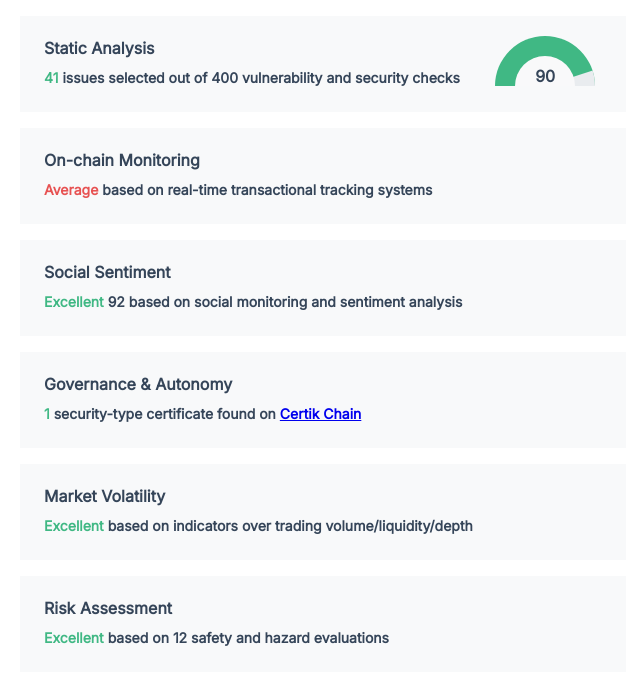
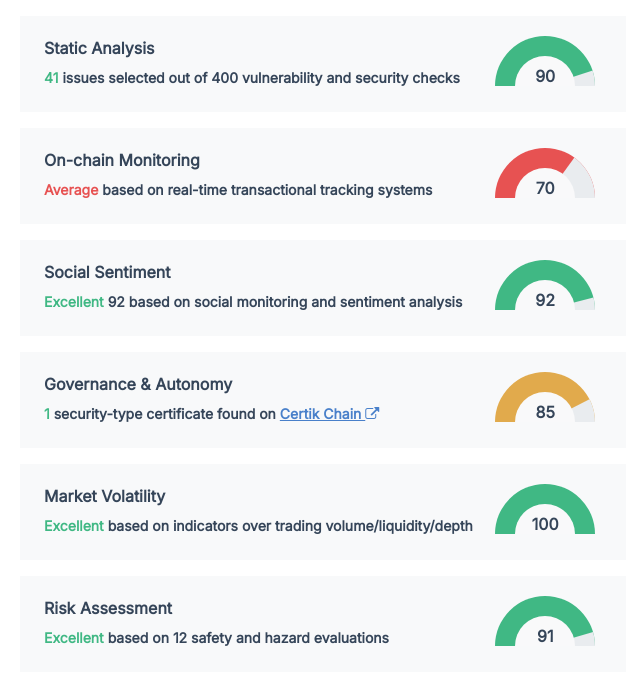
Before and after one commit to PistachioGuoguo/certik-fullstack-intern-interview, a React (Create React App) app: page / in a window 1280 px wide. Shown: the top 684 px of the page, without its empty margins (0-640 px from the left). Built offline with nearby package versions, Linux system fonts and the light colour scheme; data requests are answered from the project's data file.

Commit message:
updated gauge for all and refactored code

```diff
--- a/data/db.json
+++ b/data/db.json
@@ -22,7 +22,7 @@
             "name":"governance-autonomy",
             "issues":0,
             "checks":66,
-            "score":100
+            "score":85
         },
         {
             "name":"market-volatility",
--- /dev/null
+++ b/src/Gauge.js
@@ -0,0 +1,16 @@
+const Gauge = (props) => {
+
+    const {style, score} = props;
+
+    return (
+        <div className="card-gauge">
+        <div className="gauge" style={style}>
+            <div className="percentage"></div>
+            <div className="mask"></div>
+            <span className="value">{score}</span>
+        </div>
+    </div>
+    );
+}
+
+export default Gauge;
--- a/src/Right.js
+++ b/src/Right.js
@@ -1,19 +1,19 @@
+import Gauge from './Gauge';
+
 const Right = (props) => {
 
     const indicators = props.indicators;
 
-    console.log(indicators);
+    // extract data
 
     const numStaticIssues = indicators[0]['issues'];
-    const numChecks = indicators[0]['checks'];
+    const numStaticChecks = indicators[0]['checks'];
+    const numRiskIssues = indicators[5]['issues'];
 
-    const scoreStatic = indicators[0]['score'];
-    const scoreOnchain = indicators[1]['score'];
-    const scoreSentiment = indicators[2]['score'];
+    let scores = indicators.map(x => x.score);
 
-    const scoreVolatility =  indicators[4]['score'];
-    const scoreRisk = indicators[5]['score'];
-    const numRiskIssues = indicators[5]['issues'];
+
+    // calculate grade and corresponding color given a score
 
     const rate = (score) => {
         if (score >= 90){
@@ -25,19 +25,31 @@ const Right = (props) => {
         }
     }
 
+    const [scoreStatic, scoreOnChain, scoreSentiment, scoreGovernance, scoreVolatility, scoreRisk] = scores;
+
+    // calcalate rates
     const rateStatic = rate(scoreStatic);
-    const rateOnChain = rate(scoreOnchain);
+    const rateOnChain = rate(scoreOnChain);
     const rateVolatility = rate(scoreVolatility);
     const rateRisk = rate(scoreRisk);
     const rateSentiment = rate(scoreSentiment);
 
 
-    const staticGaugeStyle = {
-        "width": "100px",
-        "--rotation": (scoreStatic * 1.8) + "deg",
-        "--color": rateStatic.color,
-        "--background": "#e9ecef"
-    };
+    // generate css parameters of a gauge
+    const generateGaugeStyle = (score) => {
+        return ({
+            "width": "100px",
+            "--rotation": (score * 1.8) + "deg", // x / 100 * 180 degree
+            "--color": rate(score).color,
+            "--background": "#e9ecef"  // bg color for gauge ring
+        });
+    }
+
+    console.log(scoreGovernance);
+
+    const styles = scores.map( score => generateGaugeStyle(score));
+    const [styleStatic, styleOnChain, styleSentiment, styleGovernance, styleVolatility, styleRisk] = styles;
+
 
 
     return (
@@ -47,17 +59,10 @@ const Right = (props) => {
 
                 <div className="card-text">
                     <h5>Static Analysis</h5>
-                    <p> <text style={{color:rateStatic.color}}> {numStaticIssues} </text> issues selected out of {numChecks} vulnerability and security checks</p>
-
+                    <p> <span style={{color:rateStatic.color}}> {numStaticIssues} </span> issues selected out of {numStaticChecks} vulnerability and security checks</p>
                 </div>
 
-                <div className="card-gauge">
-                    <div className="gauge" style={staticGaugeStyle}>
-                        <div className="percentage"></div>
-                        <div className="mask"></div>
-                        <span className="value">{scoreStatic}</span>
-                    </div>
-                </div>
+                <Gauge style={styleStatic} score={scoreStatic} />
 
             </div>
 
@@ -65,33 +70,40 @@ const Right = (props) => {
 
                 <div className="card-text">
                     <h5>On-chain Monitoring</h5>
-                    <p> <text style={{color:rateOnChain.color }}> {rateOnChain.grade} </text> based on real-time transactional tracking systems </p>
+                    <p> <span style={{color:rateOnChain.color}}> {rateOnChain.grade} </span> based on real-time transactional tracking systems </p>
                 </div>
 
+                <Gauge style={styleOnChain} score={scoreOnChain} />
             </div>
 
             <div className="card-item">
 
                 <div className="card-text">
                     <h5>Social Sentiment</h5>
-                    <p><text style={{color:rateSentiment.color }}> {rateSentiment.grade} </text> {scoreSentiment} based on social monitoring and sentiment analysis </p>
+                    <p><span style={{color:rateSentiment.color}}> {rateSentiment.grade} </span> {scoreSentiment} based on social monitoring and sentiment analysis </p>
                 </div>
+
+                <Gauge style={styleSentiment} score={scoreSentiment} />
 
             </div>
 
             <div className="card-item">
                 <div className="card-text">
                     <h5>Governance & Autonomy</h5>
-                    <p> <text style={{color:"#40B884"}}>{1}</text>  security-type certificate found on <a href="http://google.com/">Certik Chain</a></p>
+                    <p> <span style={{color:"#40B884"}}>{1}</span>  security-type certificate found on <a href="http://google.com/">Certik Chain <i class="fa fa-external-link"></i></a></p>
                 </div>
+
+                <Gauge style={styleGovernance} score={scoreGovernance} / >
 
             </div>
 
             <div className="card-item">
                 <div className="card-text">
                     <h5>Market Volatility</h5>
-                    <p> <text style={{color:rateVolatility.color }}> {rateVolatility.grade} </text> based on indicators over trading volume/liquidity/depth </p>
+                    <p> <span style={{color:rateVolatility.color}}> {rateVolatility.grade} </span> based on indicators over trading volume/liquidity/depth </p>
                 </div>
+
+                <Gauge style={styleVolatility} score={scoreVolatility} / >
 
             </div>
 
@@ -99,8 +111,10 @@ const Right = (props) => {
             <div className="card-item">
                 <div className="card-text">
                     <h5>Risk Assessment</h5>
-                    <p> <text style={{color:rateRisk.color}}> {rateRisk.grade} </text> based on {numRiskIssues} safety and hazard evaluations </p>
+                    <p> <span style={{color:rateRisk.color}}> {rateRisk.grade} </span> based on {numRiskIssues} safety and hazard evaluations </p>
                 </div>
+
+                <Gauge style={styleRisk} score={scoreRisk} / >
 
             </div>
 
--- a/src/index.css
+++ b/src/index.css
@@ -1,4 +1,5 @@
 @import url('https://fonts.googleapis.com/css?family=Inter');
+@import url('https://cdnjs.cloudflare.com/ajax/libs/font-awesome/4.7.0/css/font-awesome.min.css');
 
 body {
   margin: 0;
@@ -26,6 +27,10 @@ code {
 
 }
 
+
+.card-text a{
+  color:#4980ca;
+}
 
 .card-text {
 
@@ -135,6 +140,7 @@ code {
 .gauge:hover {
   --rotation: 100deg;
 }
+
 .gauge .value {
   position:absolute; bottom:0%; left:0;
   width:100%;
```
